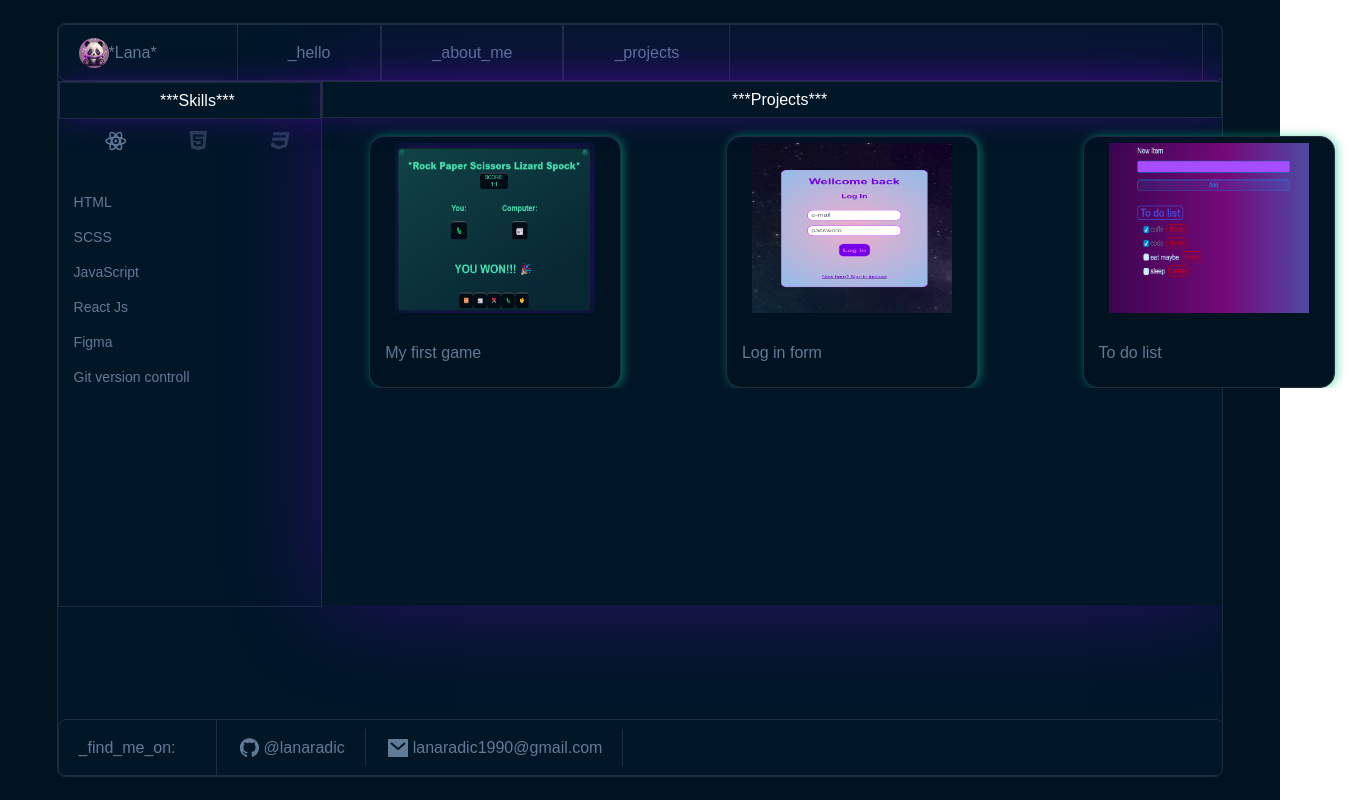
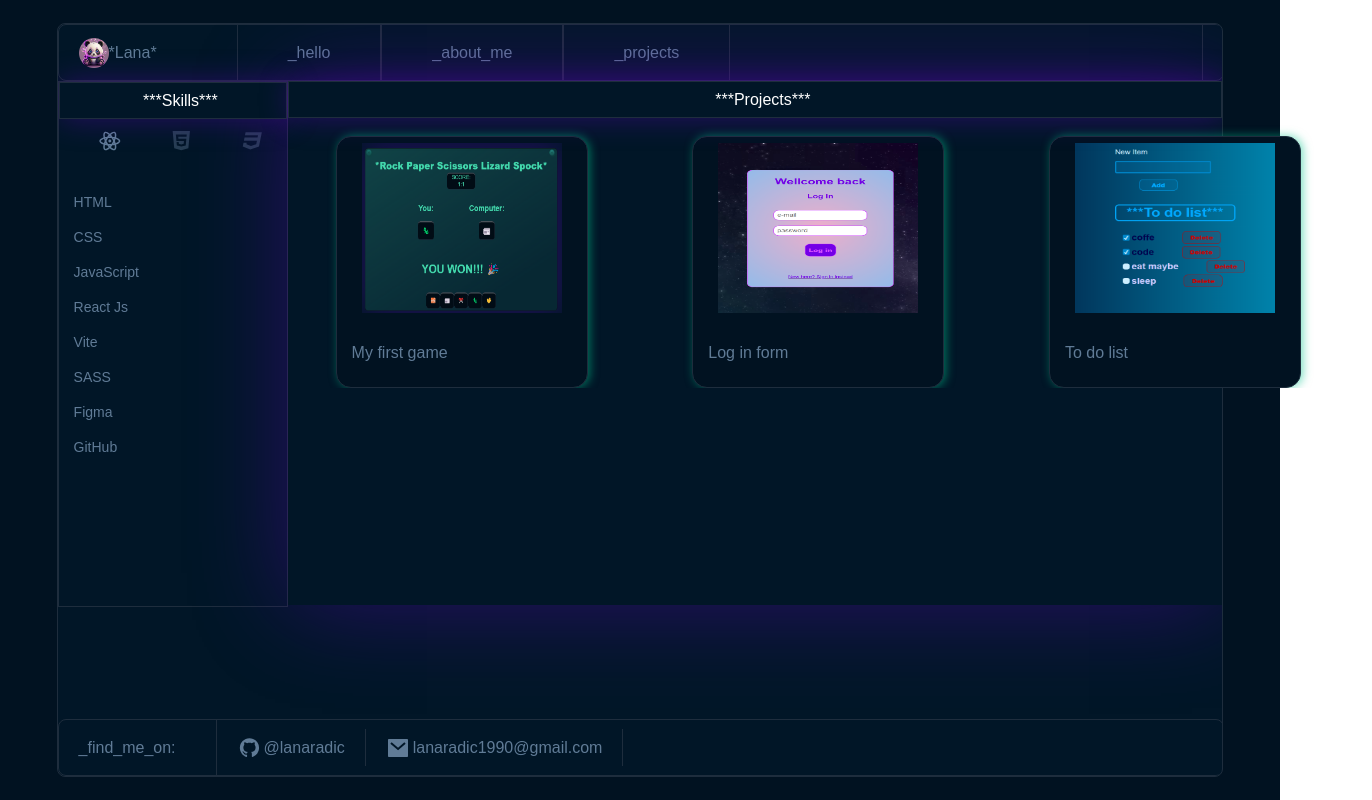
Before and after one commit to lanaradic/portfolio, a React (Vite) app: page /Projects in a window 1280 px wide. Shown: the whole page, 1372 px wide, since content can reach past the window. Built offline with nearby package versions, Linux system fonts and the light colour scheme.

Commit message:
update projects

```diff
--- a/src/pages/Projects.jsx
+++ b/src/pages/Projects.jsx
@@ -17,11 +17,13 @@ const Projects = () => {
 					<img src={iconC} height="24px" alt="css icon" />
 				</div>
 				<p>HTML</p>
-				<p>SCSS</p>
+				<p>CSS</p>
 				<p>JavaScript</p>
 				<p>React Js</p>
+				<p>Vite</p>
+				<p>SASS</p>
 				<p>Figma</p>
-				<p>Git version controll</p>
+				<p>GitHub</p>
 			</div>
 			<div className="main-project-wrapper">
 				<div className="projects-title-wrapper">***Projects***</div>
--- a/src/projects/projects.js
+++ b/src/projects/projects.js
@@ -9,6 +9,6 @@ export const data = [
 	},
 	{
 		title: 'To do list',
-		image: '/src/assets/toDo.png',
+		image: '/src/assets/to-do-list-2.png',
 	},
 ];
```
Also changed, not shown: src/assets/to-do-list-2.png (added).
